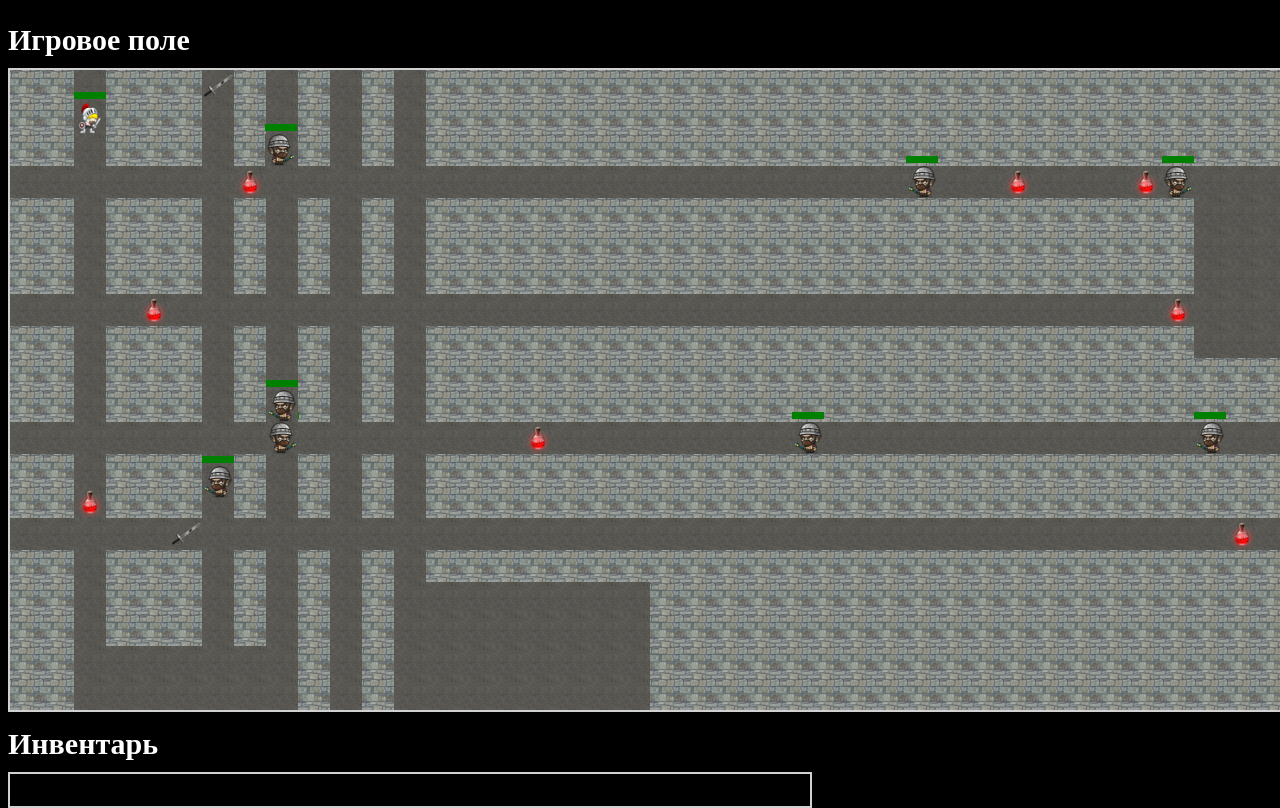
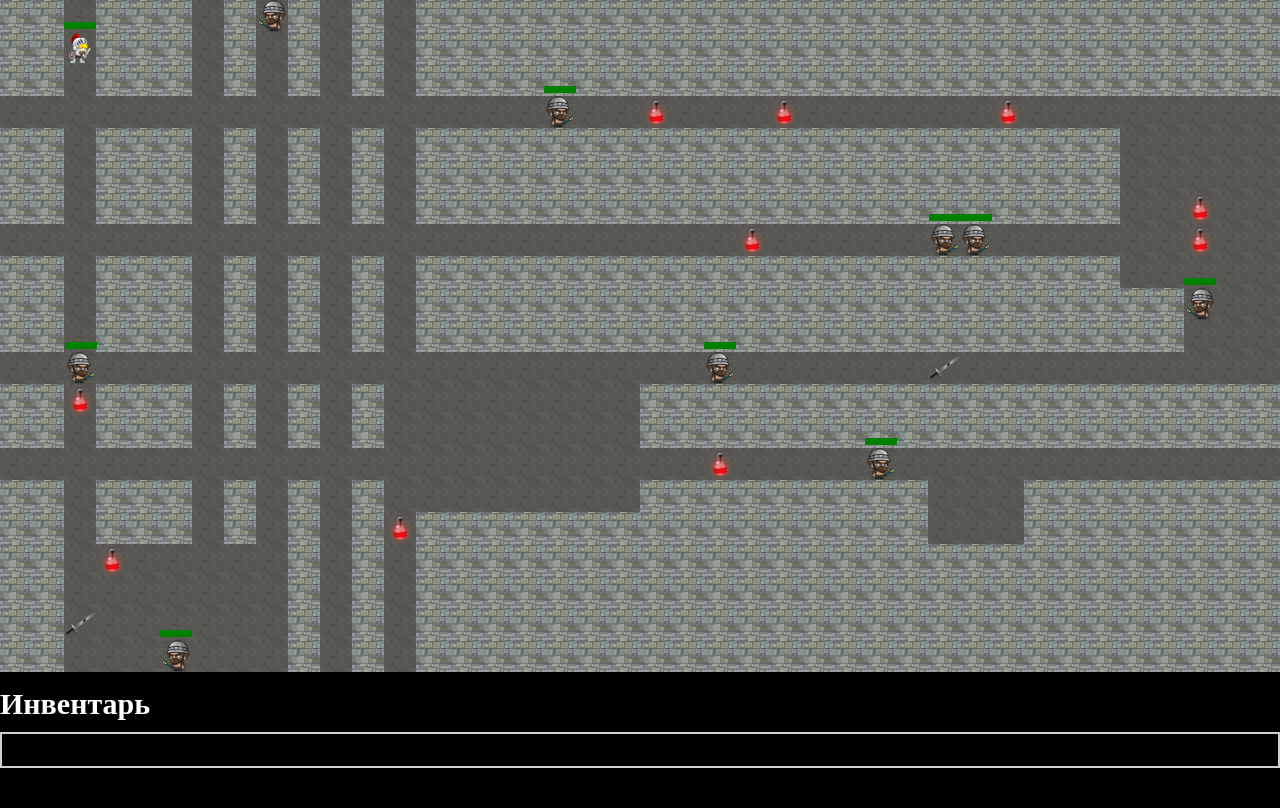
Before and after one commit to tulolo287/rouque-game, a plain HTML site: page index.html in a window 1280 px wide. Drawn offline with nearby package versions, Linux system fonts and the light colour scheme; a web font is replaced by a local one.

Commit message:
add fullscreen

```diff
--- /dev/null
+++ b/css/style.css
@@ -0,0 +1,23 @@
+:root {
+	--inventory-height: 100px
+}
+
+* { box-sizing: border-box; }
+body, html { width: 100vw; height: 100vh; margin: 0; padding: 0}
+body { background-color: #000000; color: #ffffff; }
+h1 { font-family: "Playfair Display"; font-size: 30px; padding: 10px 0px; margin: 0px; }
+.field { width: 100%; height: calc(100vh - var(--inventory-height)); }
+.field .tile { position: absolute; width: 50px; height: 50px; background-size: 100%; background-image: url(images/tile-.png); z-index: 5; }
+.field .tileW { background-image: url(images/tile-W.png); }
+.field .tileE { background-image: url(images/tile-E.png); z-index: 10; }
+.field .tileP { background-image: url(images/tile-P.png); z-index: 10; }
+.field .tileHP { background-image: url(images/tile-HP.png); z-index: 9; }
+.field .tileSW { background-image: url(images/tile-SW.png); z-index: 9; }
+.field .tile .health { background-color: #ff0000; z-index: 11; position: absolute; left: 0px; top: 0px; height: 3px; }
+.field .tileP .health { background-color: #00ff00; z-index: 11; position: absolute; left: 0px; top: 0px; height: 3px; }
+.inventory-container {
+	height: var(--inventory-height);
+}
+.inventory-box { border: 2px solid #d0d0d0; }
+.inventory { position: relative; width: 800px; height: 32px; }
+.cl { clear: both; display: block; }
--- a/index.html
+++ b/index.html
@@ -8,6 +8,7 @@
 		<link href="https://fonts.googleapis.com/css?family=Open+Sans:300,400,700&amp;subset=cyrillic" rel="stylesheet">
 		<link href="https://fonts.googleapis.com/css?family=Roboto:300,400,700&amp;subset=cyrillic" rel="stylesheet">
 		<link href="https://fonts.googleapis.com/css?family=Playfair+Display:400,400i|Tinos:400,400i&amp;subset=cyrillic" rel="stylesheet">
+		<link href="./css/style.css" rel="stylesheet">
 		<script type="text/javascript" src="/shared/3rdparty/jquery/jquery.js" language="javascript1.1"></script>
 		<script defer src="./js/utils/index.js"></script>
 		<script defer src="./js/controller/InputController.js"></script>
@@ -19,32 +20,14 @@
 		<script defer src="./js/entities/HP.js"></script>
 		<script defer src="./js/entities/Sword.js"></script>
 		<script defer src="./js/main.js"></script>
-
-<style>
-* { box-sizing: border-box; }
-body, html { height: 100%; }
-body { background-color: #000000; color: #ffffff; }
-h1 { font-family: "Playfair Display"; font-size: 30px; padding: 10px 0px; margin: 0px; }
-.field-box { border: 2px solid #d0d0d0; float: left; }
-.field { position: relative; width: 1024px; height: 640px; }
-.field .tile { position: absolute; width: 50px; height: 50px; background-size: 100%; background-image: url(images/tile-.png); z-index: 5; }
-.field .tileW { background-image: url(images/tile-W.png); }
-.field .tileE { background-image: url(images/tile-E.png); z-index: 10; }
-.field .tileP { background-image: url(images/tile-P.png); z-index: 10; }
-.field .tileHP { background-image: url(images/tile-HP.png); z-index: 9; }
-.field .tileSW { background-image: url(images/tile-SW.png); z-index: 9; }
-.field .tile .health { background-color: #ff0000; z-index: 11; position: absolute; left: 0px; top: 0px; height: 3px; }
-.field .tileP .health { background-color: #00ff00; z-index: 11; position: absolute; left: 0px; top: 0px; height: 3px; }
-.inventory-box { border: 2px solid #d0d0d0; float: left; }
-.inventory { position: relative; width: 800px; height: 32px; }
-.cl { clear: both; display: block; }
-</style>
 	</head>
 	<body>
-		<h1>Игровое поле</h1>
-		<div class="field-box"><div class="field"></div></div>
+
+		<div class="field"></div>
+		<div class="inventory-container">
 		<div class="cl"></div>
 		<h1>Инвентарь</h1>
 		<div class="inventory-box"><div class="inventory"></div></div>
+		</div>
 	</body>
 </html>
--- a/js/entities/Enemy.js
+++ b/js/entities/Enemy.js
@@ -41,17 +41,18 @@ class Enemy extends Entity {
     if (this.distance < this.attackDistance) {
       this.speed = this.attackSpeed
       if (Math.abs(this.disX) > Math.abs(this.disY)) {
-        this.dir = this.disX > 0 ? 'left' : 'right'
-      } else {
-        this.dir = this.disY > 0 ? 'up' : 'down'
+        this.dir = this.disX >= 0 ? 'left' : 'right'
+      }
+      if (Math.abs(this.disX) < Math.abs(this.disY)) {
+        this.dir = this.disY >= 0 ? 'up' : 'down'
       }
     } else {
       this.speed = this.walkSpeed
       this.step += 1
       if (this.step % this.distanceTravel === 0) {
         this.step = 0
-        const newDir = Math.floor(Math.random() * 5)
-        this.dir = ['right', 'left', 'up', 'down'][newDir]
+        const newDir = Math.floor(Math.random() * 6)
+        this.dir = ['right', 'left', 'up', 'down', 'stop'][newDir]
       }
     }
 
--- a/js/main.js
+++ b/js/main.js
@@ -2,14 +2,15 @@ class Game {
   constructor() {
     this.canvas = document.createElement("canvas")
     this.field = document.querySelector(".field")
-    this.field.style.width = `${window.innerWidth}px`
+    this.canvas.width = this.field.clientWidth
+    this.cellSize = Math.floor(this.canvas.width / 40)
+    this.canvas.height = Math.floor(this.field.clientHeight / this.cellSize) * this.cellSize
+    this.field.style.height = `${this.canvas.height}px`
+
     this.inventoryDiv = document.querySelector(".inventory")
     this.ctx = this.canvas.getContext("2d")
-    this.canvas.width = this.field.clientWidth
-    this.canvas.height = this.field.clientHeight
     this.field.appendChild(this.canvas)
 
-    this.cellSize = Math.floor(this.canvas.width / 40)
     this.cols = Math.ceil(this.canvas.width / this.cellSize)
     this.rows = Math.ceil(this.canvas.height / this.cellSize)
     this.enemiesAmount = 10
@@ -228,8 +229,9 @@ class Game {
 
   loop = (timestamp) => {
     if (!this.isRunning) return
+    this.timestamp = timestamp
 
-    const delta = ((timestamp - this.prevTime) / 100).toFixed(1)
+    const delta = ((timestamp - this.prevTime) / 100)
     this.prevTime = timestamp
 
     this.update(delta)
```
